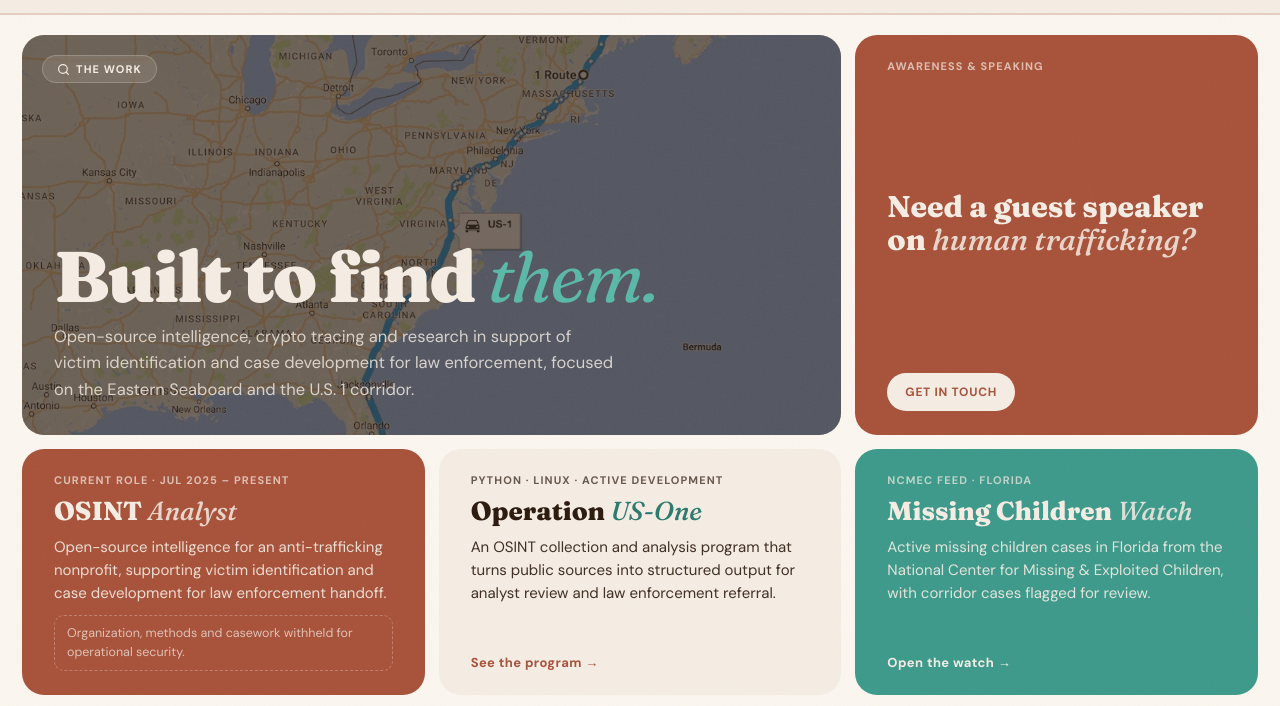
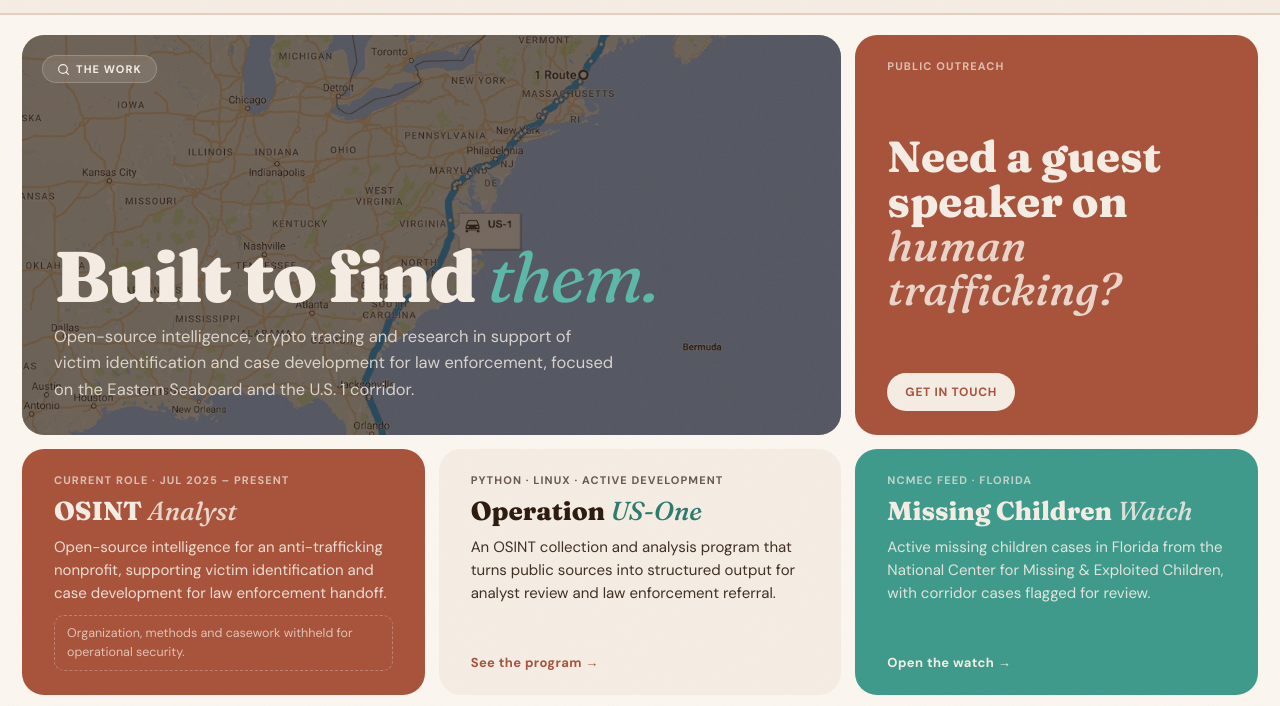
Before and after one commit to ohgollybritta/ohgollybritta.com, a plain HTML site: page work.html in a window 1280 px wide. Shown: the part 59-765 px from the top of the page. Drawn offline with Linux system fonts and the light colour scheme.

Commit message:
Rename to Public outreach and enlarge the question

```diff
--- a/work.html
+++ b/work.html
@@ -45,7 +45,7 @@
   .wk-hero p { max-width: 560px; font-size: 16.5px; line-height: 1.6; color: rgba(245,237,228,.82); }
   .wk-hero .hero-tag { position: absolute; top: 20px; left: 20px; }
   .wk-contact { grid-column: 9 / 13; justify-content: space-between; }
-  .wk-contact h2 { font-size: 30px; }
+  .wk-contact h2 { font-size: clamp(34px, 3.4vw, 46px); line-height: 1.02; }
   .wk-btns { display: flex; flex-wrap: wrap; gap: 8px; }
   .wk-btn { display: inline-flex; padding: 11px 18px; border-radius: 100px; font-size: 12px; font-weight: 700; letter-spacing: .06em; text-transform: uppercase; text-decoration: none; }
   .wk-btn.primary { background: var(--cream); color: var(--terra-dark); }
@@ -136,7 +136,7 @@
   </div>
 
   <div class="card wk-card terra wk-contact">
-    <span class="wk-meta">Awareness &amp; speaking</span>
+    <span class="wk-meta">Public outreach</span>
     <h2>Need a guest speaker on <em>human trafficking?</em></h2>
     <div class="wk-btns">
       <a class="wk-btn primary" href="/contact.html">Get in touch</a>
```
